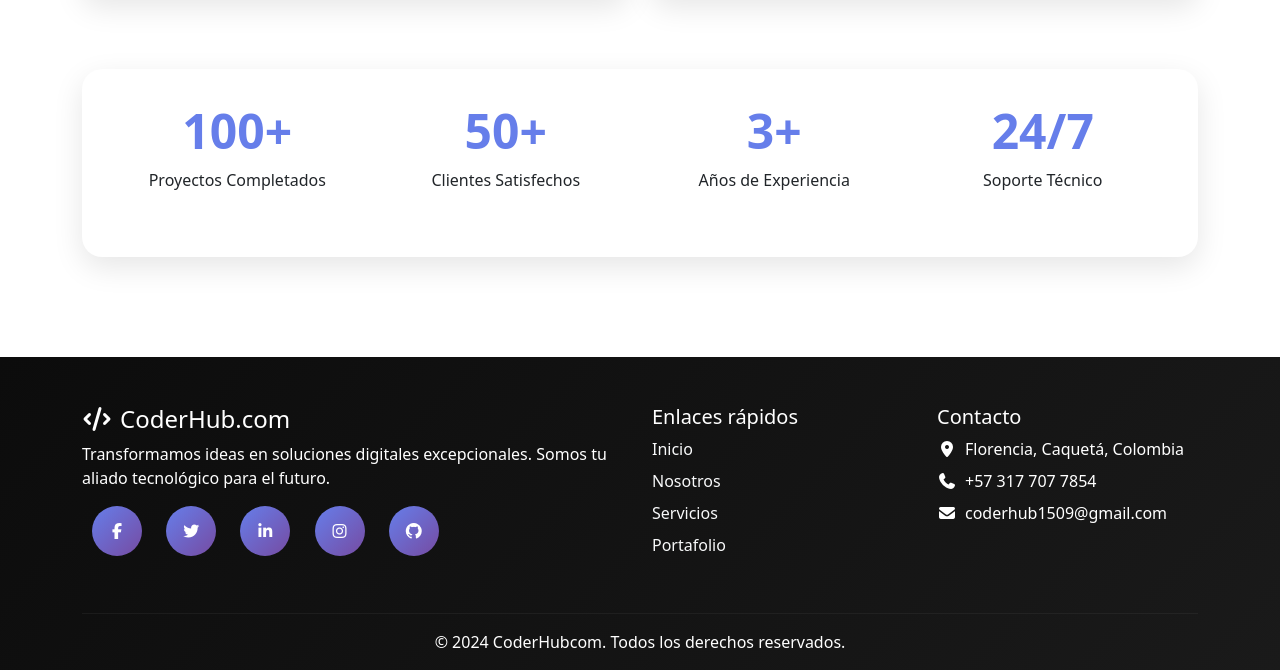
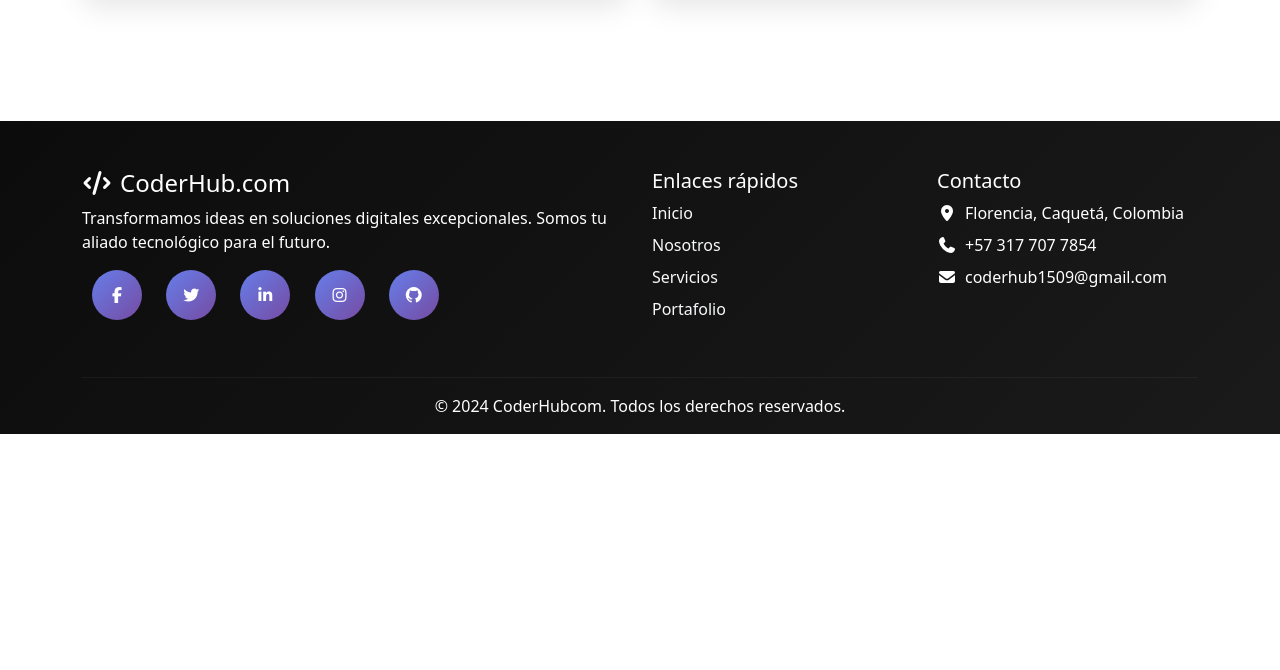
Before and after one commit to bquintero12/Parcial2_2025g2_Quintero_Brayan, a plain HTML site: page portafolio.html in a window 1280 px wide. Shown: the part 837-1507 px from the top of the page. After the commit the page ends 1271 px from the top, so only its background shows below. Drawn offline with nearby package versions, Linux system fonts and the light colour scheme.

Commit message:
detallitos

```diff
--- a/portafolio.html
+++ b/portafolio.html
@@ -23,8 +23,8 @@
     <!-- Navigation -->
     <nav class="navbar navbar-expand-lg fixed-top">
         <div class="container">
-            <a class="navbar-brand animate__animated animate__fadeInLeft" href="inicio.html">
-                <i class="fas fa-code me-2"></i>CoderHub.run
+            <a class="navbar-brand animate__animated animate__fadeInLeft" href="index.html">
+                <i class="fas fa-code me-2"></i>CoderHub.com
             </a>
 
             <button class="navbar-toggler" type="button" data-bs-toggle="collapse" data-bs-target="#navbarNav">
@@ -134,32 +134,6 @@
                     </div>
                 </div>
             </div>
-
-            <!-- Stats Section -->
-            <div class="row mt-5">
-                <div class="col-12">
-                    <div class="about-card">
-                        <div class="row text-center">
-                            <div class="col-md-3 mb-3">
-                                <h2 style="color: #667eea; font-size: 3rem; font-weight: 700;">100+</h2>
-                                <p>Proyectos Completados</p>
-                            </div>
-                            <div class="col-md-3 mb-3">
-                                <h2 style="color: #667eea; font-size: 3rem; font-weight: 700;">50+</h2>
-                                <p>Clientes Satisfechos</p>
-                            </div>
-                            <div class="col-md-3 mb-3">
-                                <h2 style="color: #667eea; font-size: 3rem; font-weight: 700;">3+</h2>
-                                <p>Años de Experiencia</p>
-                            </div>
-                            <div class="col-md-3 mb-3">
-                                <h2 style="color: #667eea; font-size: 3rem; font-weight: 700;">24/7</h2>
-                                <p>Soporte Técnico</p>
-                            </div>
-                        </div>
-                    </div>
-                </div>
-            </div>
         </div>
     </main>
 
```
Also changed, not shown: contacto.html (+2 -2 lines), index.html (+2 -2 lines), nosotros.html (+4 -4 lines), servicios.html (+2 -2 lines).
